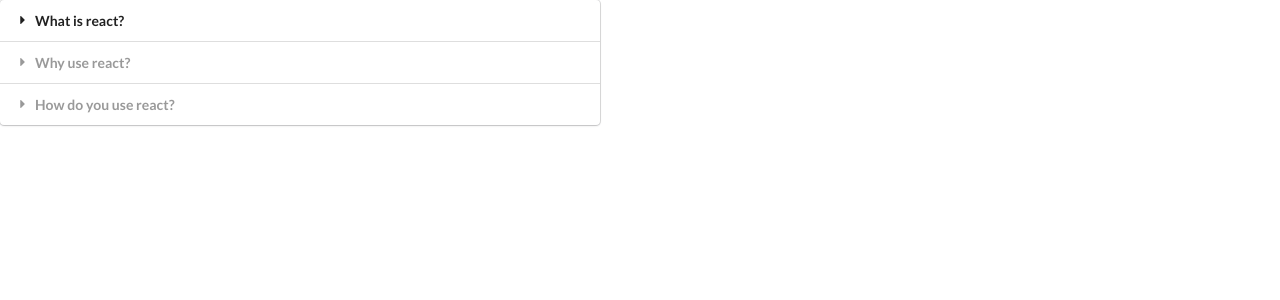
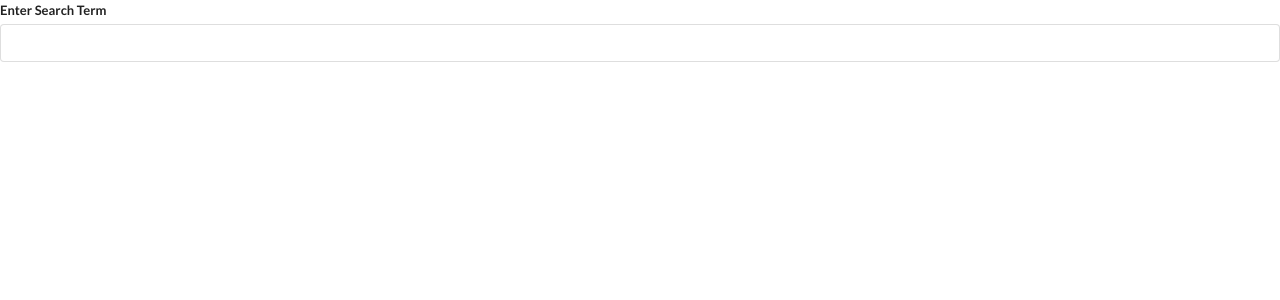
Before and after one commit to SarmadAliQureshi/react_widgetsApp, a React (Create React App) app: page / in a window 1280 px wide. Shown: the top 300 px of the page. Built offline with nearby package versions, Linux system fonts and the light colour scheme.

Commit message:
wikipedia search

```diff
--- a/package.json
+++ b/package.json
@@ -6,6 +6,7 @@
     "@testing-library/jest-dom": "^5.11.10",
     "@testing-library/react": "^11.2.6",
     "@testing-library/user-event": "^12.8.3",
+    "axios": "^0.21.1",
     "react": "^17.0.2",
     "react-dom": "^17.0.2",
     "react-scripts": "4.0.3",
--- a/src/App.js
+++ b/src/App.js
@@ -1,5 +1,6 @@
 import React from 'react'
 import Accordion from './components/Accordion'
+import Search from './components/Search'
 
 
 const items = [
@@ -21,8 +22,8 @@
 
 
     return(<div>
-        {/* <h1>Widgets App</h1> */}
-        <Accordion items = {items}/>
+        {/* <Accordion items = {items}/> */}
+        {<Search/>}
     </div>)
 
 }
--- /dev/null
+++ b/src/api/Youtube.js
@@ -0,0 +1,6 @@
+import axios from 'axios'
+
+
+export default axios.create({
+    baseURL:'https://en.wikipedia.org/w/api.php?action=query&format=json&list=search&srsearch=apple',
+})
--- /dev/null
+++ b/src/components/Search.js
@@ -0,0 +1,70 @@
+import React, {useState, useEffect, useCallback} from 'react'
+import axios from 'axios'
+import Youtube from '../api/Youtube'
+const Search = () =>{
+    const [searchTerm, setSearchTerm] = useState('')
+    const [results, setResults] = useState([])
+    console.log('rendering');
+
+    useEffect(()=>{
+        //1 (async ()=>{
+        //     await axios.get('')
+        // })()
+        //2 axios.get('').then((resp)=>{
+        // })
+        //Both above and below requests are same
+        const search = async ()=>{
+            var {data} = await axios.get('https://en.wikipedia.org/w/api.php',{
+                params:{
+                    action:'query',
+                    list:'search',
+                    format:'json',
+                    origin:'*',
+                    srsearch:searchTerm,
+                }
+            })
+            setResults(data.query.search)
+        }
+        // console.log(results);
+        if(searchTerm){
+        search()
+        }
+        // console.log(results);
+    },[searchTerm])
+
+    const renderedResults = results.map((result)=>{
+        console.log(result);
+        return (
+        <div className="item">
+            <div className="content">
+                <div className="header">
+                    {result.title}
+                </div>
+                <span dangerouslySetInnerHTML={{__html:result.snippet}}></span>
+                {/* {result.snippet} */}
+            </div>
+        </div>
+        )
+    })
+
+    function onInput(e){
+
+        setSearchTerm(e.target.value)
+        // console.log('inp',e);
+    }
+    return(
+        <div>
+            <div className="ui form">
+                <div className="field">
+                    <label>Enter Search Term</label>
+                    <input className="input" value={searchTerm} onChange={onInput}></input>
+                </div>
+            </div>
+            <div className="ui celled list">
+                {renderedResults}
+            </div>
+        </div>
+    )
+}
+
+export default Search
```
Also changed, not shown: 1 other file (tests, documents, lock files or other folders).
